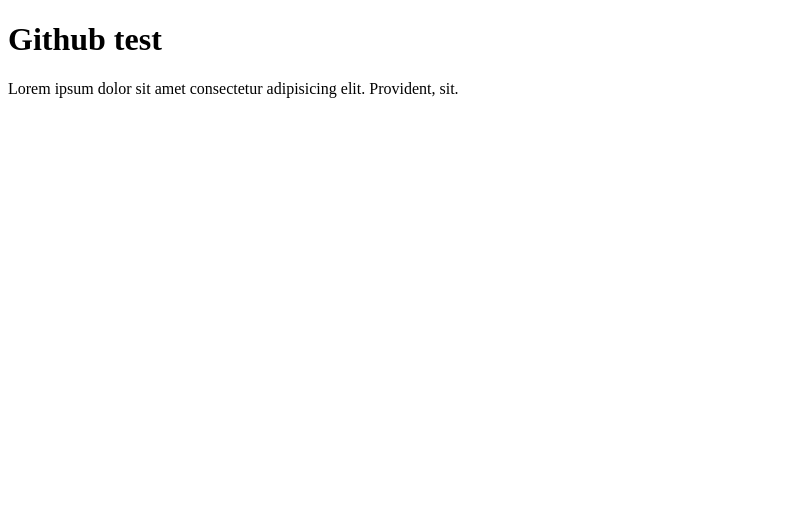
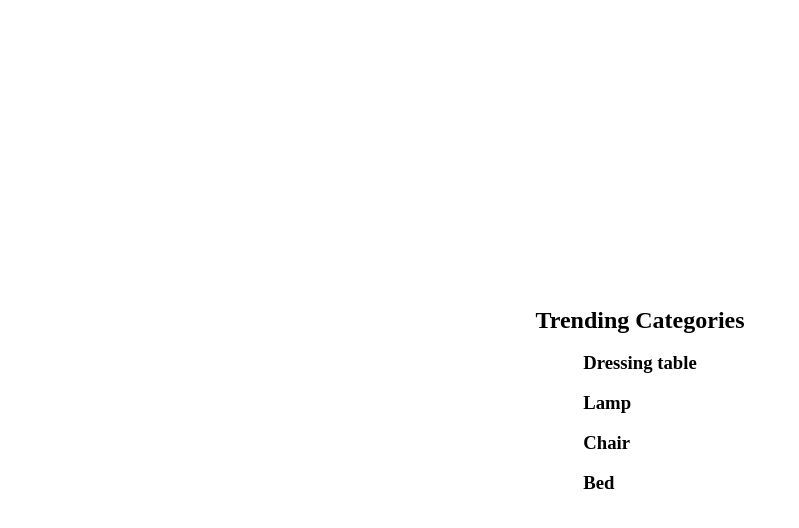
Before and after one commit to AnastasiiaTsi/test, a plain HTML site: page index.html in a window 1280 px wide. Shown: the whole page, without its empty margins (0-799 px from the left). Drawn offline with Linux system fonts and the light colour scheme.

Commit message:
add wrap

```diff
--- a/index.html
+++ b/index.html
@@ -4,9 +4,30 @@
     <meta charset="UTF-8">
     <meta name="viewport" content="width=device-width, initial-scale=1.0">
     <title>Document</title>
+    <link rel='stylesheet' href='https://cdnjs.cloudflare.com/ajax/libs/font-awesome/6.4.2/css/all.css' integrity='sha512-KOWhIs2d8WrPgR4lTaFgxI35LLOp5PRki/DxQvb7mlP29YZ5iJ5v8tiLWF7JLk5nDBlgPP1gHzw96cZ77oD7zQ==' crossorigin='anonymous'/>
+    <link rel="stylesheet" href="style.css">
 </head>
 <body>
-   <h1>Github test</h1>
-   <p>Lorem ipsum dolor sit amet consectetur adipisicing elit. Provident, sit.</p>
+   <div class="wrap">
+     <h2>Trending Categories</h2>
+     <div class="categoriesContainer">
+        <div class="box">
+            <img src="" alt="">
+            <h3>Dressing table</h3>
+        </div>
+        <div class="box">
+            <img src="" alt="">
+            <h3>Lamp</h3>
+        </div>
+        <div class="box">
+            <img src="" alt="">
+            <h3>Chair</h3>
+        </div>
+        <div class="box">
+            <i class="fa-solid fa-bed-front"></i>
+            <h3>Bed</h3>
+        </div>
+     </div>
+   </div>
 </body>
 </html>
--- /dev/null
+++ b/style.css
@@ -0,0 +1,13 @@
+*{
+    margin: 0;
+    padding: 0;
+    box-sizing: border-box;
+}
+.wrap{
+    width: 100%;
+    height: 100vh;
+    display: flex;
+    flex-direction: column;
+    justify-content: center;
+    align-items: center;
+}
```
